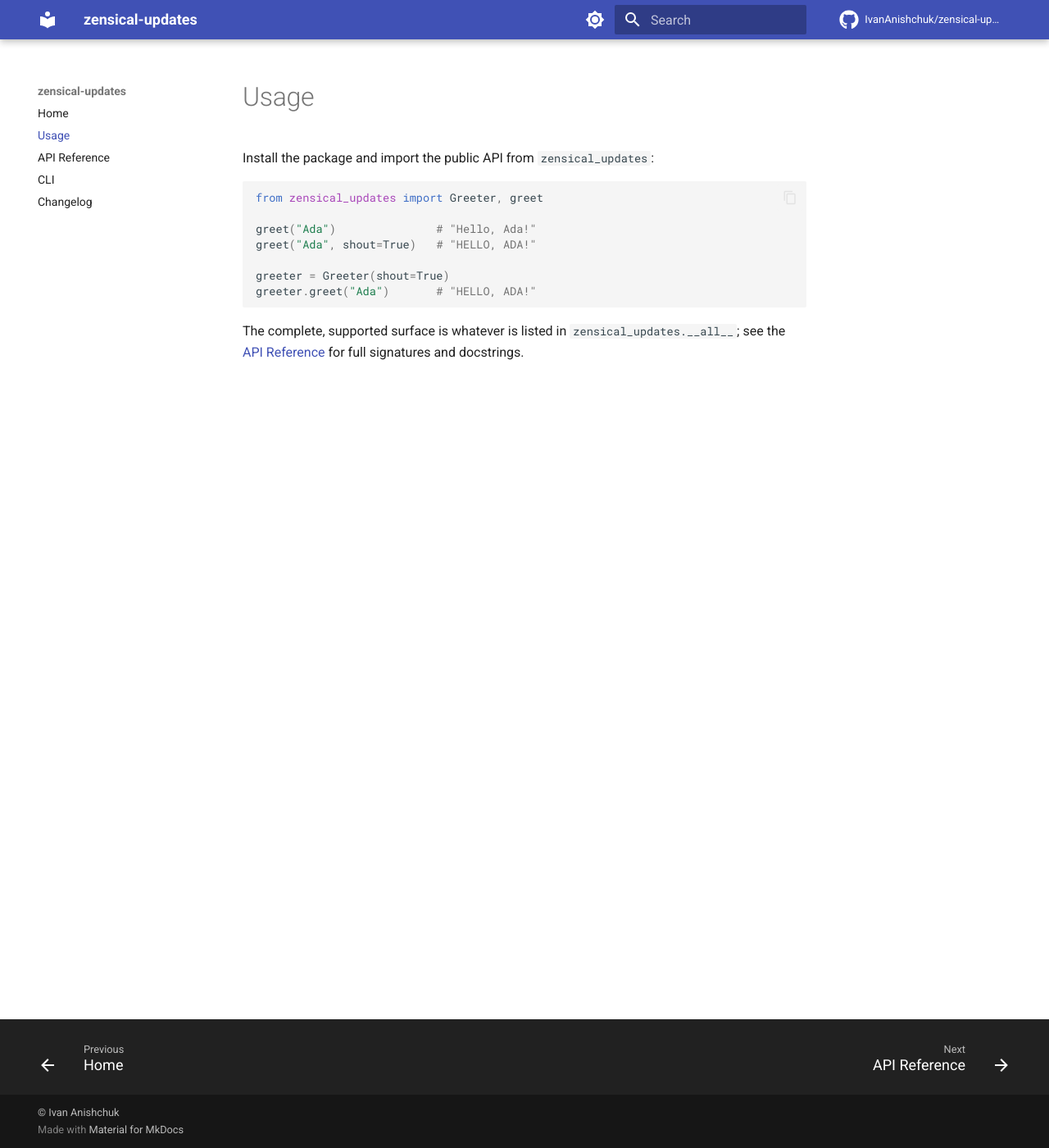
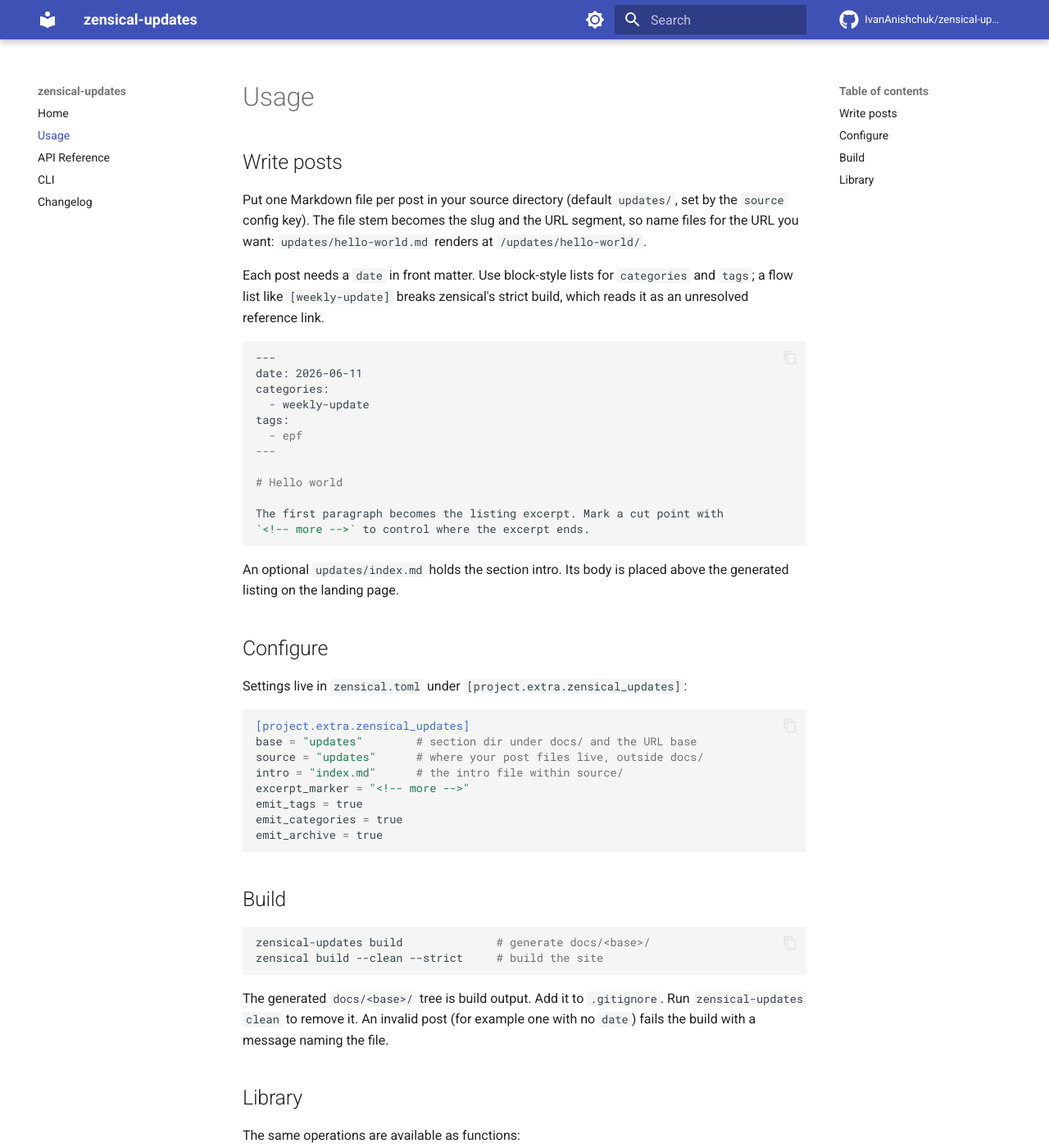
Before and after one commit to IvanAnishchuk/zensical-updates, an MkDocs documentation site: the page built from docs/usage.md, in a window 1280 px wide and 1400 px high. Shown: the whole window at 82% size. Built offline with MkDocs 1.6.1 and Material for MkDocs 9.7.7, drawn with Linux system fonts in a browser that asks for light colours; comment, search, counter and statistics services are not loaded; some of the changed text lies outside the part shown.

Commit message:
docs: document the real tool; fix CLI help breaking the docs build
Rewrite README, docs/index, and docs/usage for the generator (write posts, configure, build/clean). Remove angle brackets from CLI command help: mkdocs-typer2 renders help to HTML and parses it as XML, so a literal <base>/<root> crashed the docs build. Covers board item #6.

Co-Authored-By: Claude Opus 4.8 (1M context) <noreply@anthropic.com>

````diff
--- a/docs/usage.md
+++ b/docs/usage.md
@@ -1,18 +1,72 @@
 # Usage
 
-Install the package and import the public API from
-`zensical_updates`:
+## Write posts
+
+Put one Markdown file per post in your source directory (default `updates/`, set
+by the `source` config key). The file stem becomes the slug and the URL segment,
+so name files for the URL you want: `updates/hello-world.md` renders at
+`/updates/hello-world/`.
+
+Each post needs a `date` in front matter. Use block-style lists for `categories`
+and `tags`; a flow list like `[weekly-update]` breaks zensical's strict build,
+which reads it as an unresolved reference link.
+
+```markdown
+---
+date: 2026-06-11
+categories:
+  - weekly-update
+tags:
+  - epf
+---
+
+# Hello world
+
+The first paragraph becomes the listing excerpt. Mark a cut point with
+`<!-- more -->` to control where the excerpt ends.
+```
+
+An optional `updates/index.md` holds the section intro. Its body is placed above
+the generated listing on the landing page.
+
+## Configure
+
+Settings live in `zensical.toml` under `[project.extra.zensical_updates]`:
+
+```toml
+[project.extra.zensical_updates]
+base = "updates"        # section dir under docs/ and the URL base
+source = "updates"      # where your post files live, outside docs/
+intro = "index.md"      # the intro file within source/
+excerpt_marker = "<!-- more -->"
+emit_tags = true
+emit_categories = true
+emit_archive = true
+```
+
+## Build
+
+```bash
+zensical-updates build              # generate docs/<base>/
+zensical build --clean --strict     # build the site
+```
+
+The generated `docs/<base>/` tree is build output. Add it to `.gitignore`. Run
+`zensical-updates clean` to remove it. An invalid post (for example one with no
+`date`) fails the build with a message naming the file.
+
+## Library
+
+The same operations are available as functions:
 
 ```python
-from zensical_updates import Greeter, greet
+from pathlib import Path
 
-greet("Ada")               # "Hello, Ada!"
-greet("Ada", shout=True)   # "HELLO, ADA!"
+from zensical_updates import Config, build_site, clean_site
 
-greeter = Greeter(shout=True)
-greeter.greet("Ada")       # "HELLO, ADA!"
+result = build_site(Config(), Path("."))
+print(result.post_urls)
 ```
 
-The complete, supported surface is whatever is listed in
-`zensical_updates.__all__`; see the [API Reference](api.md) for
-full signatures and docstrings.
+The supported surface is whatever `zensical_updates.__all__` lists. See the
+[API Reference](api.md).
````
Also changed, not shown: CHANGELOG.md (+2 -0 lines), README.md (+60 -31 lines), docs/index.md (+11 -9 lines), 1 other file.
